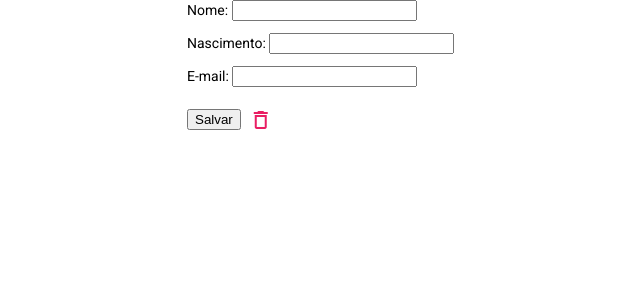
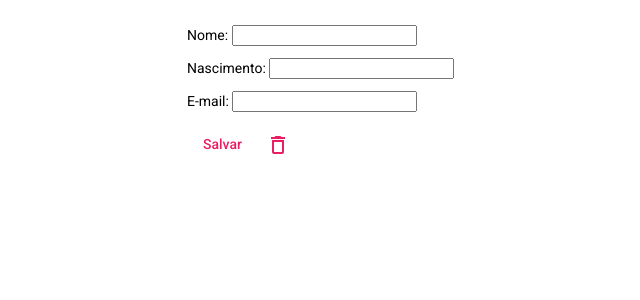
Before and after one commit to jcinel/animelist-front, an Angular app: page /usuarios/atualizar in a window 1280 px wide. Shown: the top 300 px of the page, without its empty margins (103-743 px from the left). Built offline with nearby package versions, Linux system fonts and the light colour scheme.

Commit message:
estilizando os botões de criar e atualizar

```diff
--- a/src/app/modules/atualizar-animes/atualizar-animes.component.css
+++ b/src/app/modules/atualizar-animes/atualizar-animes.component.css
@@ -3,4 +3,5 @@ form {
     width: 700px;
     margin-left: auto;
     margin-right: auto;
+    margin-top: 25px;
 }
--- a/src/app/modules/atualizar-animes/atualizar-animes.component.html
+++ b/src/app/modules/atualizar-animes/atualizar-animes.component.html
@@ -1,6 +1,6 @@
 <form>
     <p>Nome: <input type="text" name="name" placeholder="{{anime.nome}}" [(ngModel)]="anime.nome"/></p>
     <p>Autor: <input type="text" name="autor" placeholder="{{anime.autor}}" [(ngModel)]="anime.autor"/></p>
-    <button type="button" (click)="atualizarAnime()">Salvar</button>
+    <button mat-button (click)="atualizarAnime()" color="primary" >Salvar</button>
     <app-deletar-animes [id] = "anime.id"></app-deletar-animes>
 </form>
--- a/src/app/modules/atualizar-usuarios/atualizar-usuarios.component.css
+++ b/src/app/modules/atualizar-usuarios/atualizar-usuarios.component.css
@@ -3,4 +3,5 @@ form {
     width: 700px;
     margin-left: auto;
     margin-right: auto;
+    margin-top: 25px;
 }
--- a/src/app/modules/atualizar-usuarios/atualizar-usuarios.component.html
+++ b/src/app/modules/atualizar-usuarios/atualizar-usuarios.component.html
@@ -2,6 +2,6 @@
     <p>Nome: <input type="text" name="name" placeholder="{{usuario.nome}}" [(ngModel)]="usuario.nome"/></p>
     <p>Nascimento: <input type="text" name="dataNasc" placeholder="{{usuario.dataNasc}}" [(ngModel)]="usuario.dataNasc"/></p>
     <p>E-mail: <input type="text" name="email" placeholder="{{usuario.email}}" [(ngModel)]="usuario.email"/></p>
-    <button type="button" (click)="atualizarUsuario()">Salvar</button>
+    <button mat-button (click)="atualizarUsuario()" color="primary">Salvar</button>
     <app-deletar-animes [id] = "usuario.id"></app-deletar-animes>
 </form>
--- a/src/app/modules/criar-animes/criar-animes.component.html
+++ b/src/app/modules/criar-animes/criar-animes.component.html
@@ -6,6 +6,6 @@
     <form>
         <p>Nome: <input type="text" name="name" [(ngModel)]="anime.nome"/></p>
         <p>Autor: <input type="text" name="autor" [(ngModel)]="anime.autor"/></p>
-        <button type="button" (click)="criarAnime()">Criar anime</button>
+        <button mat-button (click)="criarAnime()" color="primary">Criar anime</button>
     </form>
 </div>
--- a/src/app/modules/criar-usuarios/criar-usuarios.component.html
+++ b/src/app/modules/criar-usuarios/criar-usuarios.component.html
@@ -8,6 +8,6 @@
         <p>DataNasc: <input type="text" name="datanasc" [(ngModel)]="usuario.dataNasc"/></p>
         <p>Email: <input type="text" name="email" [(ngModel)]="usuario.email"/></p>
         <p>Senha: <input type="text" name="senha" [(ngModel)]="usuario.senha"/></p>
-        <button type="button" (click)="criarUsuario()">Criar usuário</button>
+        <button mat-button (click)="criarUsuario()" color="primary">Criar usuário</button>
     </form>
 </div>
--- a/src/app/modules/detalhar-animes/detalhar-animes.component.css
+++ b/src/app/modules/detalhar-animes/detalhar-animes.component.css
@@ -3,4 +3,5 @@ form {
     width: 700px;
     margin-left: auto;
     margin-right: auto;
+    margin-top: 25px;
 }
--- a/src/app/modules/detalhar-usuarios/detalhar-usuarios.component.css
+++ b/src/app/modules/detalhar-usuarios/detalhar-usuarios.component.css
@@ -3,4 +3,5 @@ form {
     width: 700px;
     margin-left: auto;
     margin-right: auto;
+    margin-top: 25px;
 }
--- a/src/app/modules/listar-animes/listar-animes.component.html
+++ b/src/app/modules/listar-animes/listar-animes.component.html
@@ -38,6 +38,11 @@
       </table>
 </div>
 
+<div class="container">
+  <button mat-button (click)="paginaAnterior()">Página anterior</button>
+  <button mat-button (click)="proximaPagina()">Próxima página</button>
+</div>
+
 <div *ngIf="displayDetails">
     <app-detalhar-animes [id] = "displayId"></app-detalhar-animes>
 </div>
@@ -45,8 +50,3 @@
 <div *ngIf="displayEdit">
     <app-atualizar-animes [id] = "displayId"></app-atualizar-animes>
 </div>
-
-<div class="container">
-  <button mat-button (click)="paginaAnterior()">Página anterior</button>
-  <button mat-button (click)="proximaPagina()">Próxima página</button>
-</div>
--- a/src/app/modules/listar-usuarios/listar-usuarios.component.html
+++ b/src/app/modules/listar-usuarios/listar-usuarios.component.html
@@ -43,6 +43,11 @@
       </table>
 </div>
 
+<div class="container">
+  <button mat-button (click)="paginaAnterior()">Página anterior</button>
+  <button mat-button (click)="proximaPagina()">Próxima página</button>
+</div>
+
 <div *ngIf="displayDetails">
     <app-detalhar-usuarios [id] = "displayId"></app-detalhar-usuarios>
 </div>
@@ -50,8 +55,3 @@
 <div *ngIf="displayEdit">
     <app-atualizar-usuarios [id] = "displayId"></app-atualizar-usuarios>
 </div>
-
-<div class="container">
-  <button mat-button (click)="paginaAnterior()">Página anterior</button>
-  <button mat-button (click)="proximaPagina()">Próxima página</button>
-</div>
```
